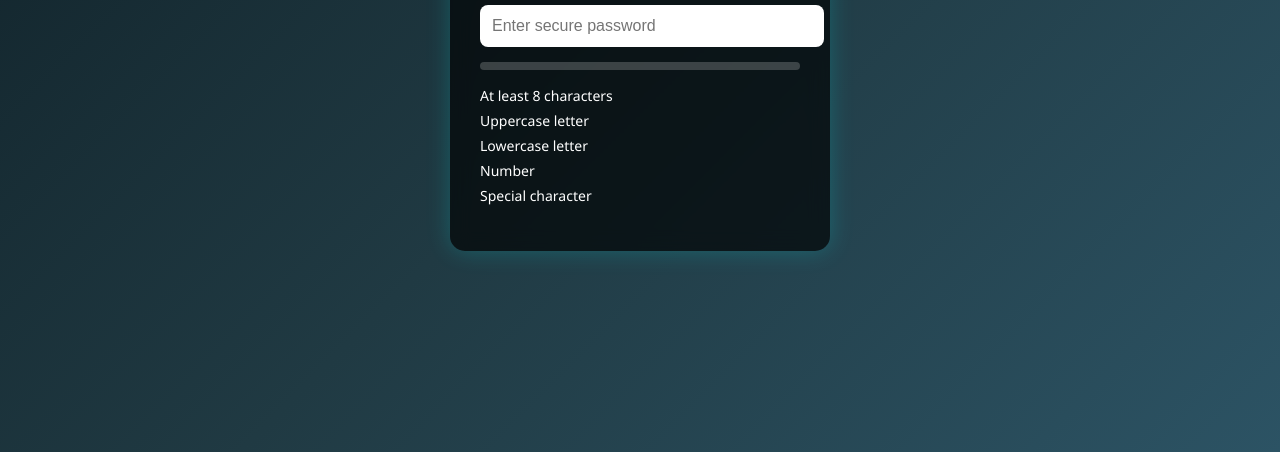
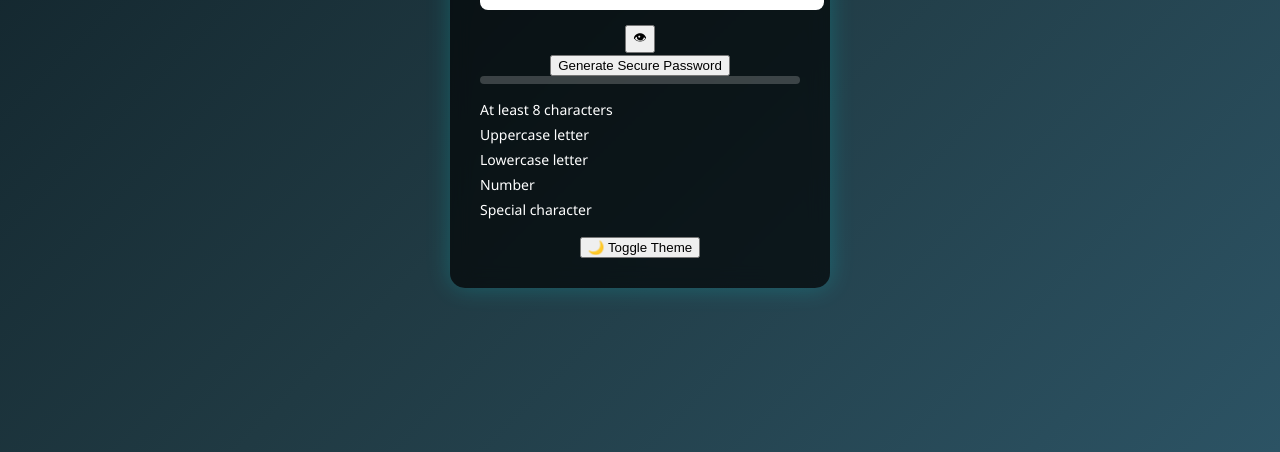
Before and after one commit to Johnberchman17/Password-Strength-Checker, a plain HTML site: page index.html in a window 1280 px wide. Shown: the part 348-800 px from the top of the page. Drawn offline with Linux system fonts and the light colour scheme.

Commit message:
Update index.html

```diff
--- a/index.html
+++ b/index.html
@@ -10,15 +10,22 @@
 <body>
 
 <div class="container">
+
 <h1>🔐 Password Strength</h1>
 
+<div class="input-group">
 <input type="password" id="password" placeholder="Enter secure password">
+<button id="toggle">👁</button>
+</div>
+
+<button id="generate">Generate Secure Password</button>
 
 <div class="meter">
 <div id="strength-bar"></div>
 </div>
 
 <p id="strength-text"></p>
+<p id="entropy"></p>
 
 <ul id="rules">
 <li id="length">At least 8 characters</li>
@@ -28,6 +35,8 @@
 <li id="special">Special character</li>
 </ul>
 
+<button id="theme">🌙 Toggle Theme</button>
+
 </div>
 
 <script src="script.js"></script>
```
